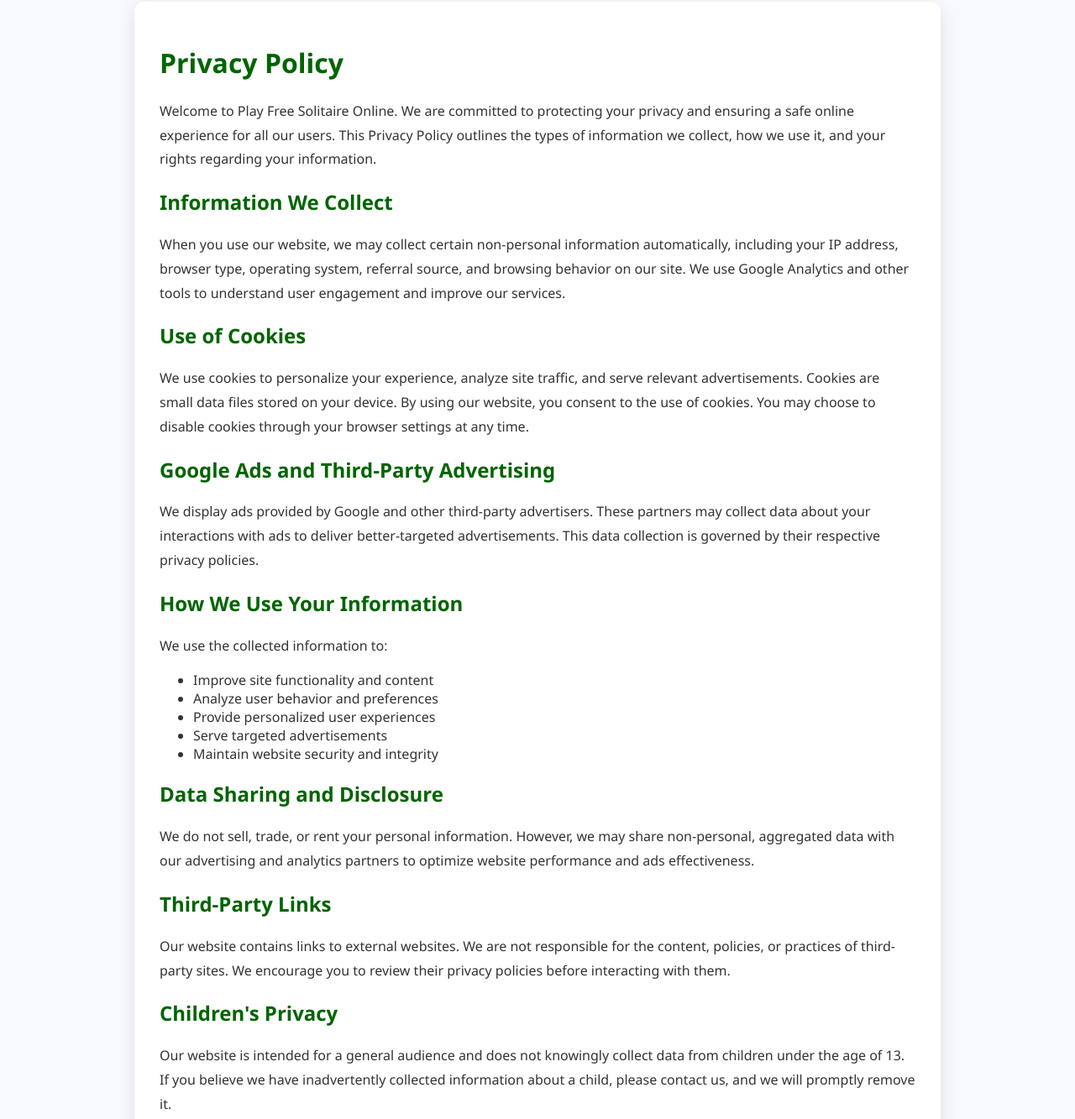
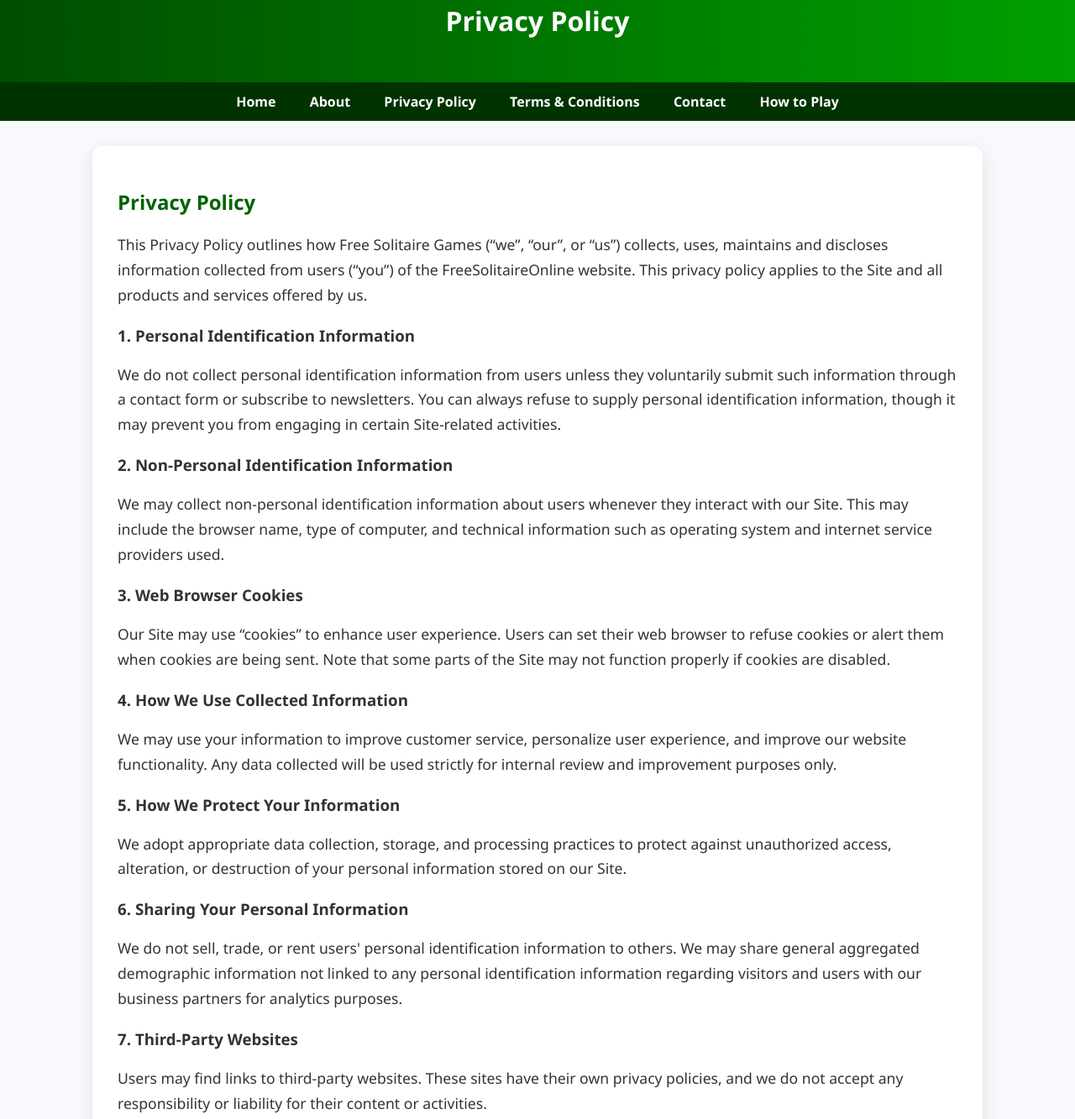
Before and after one commit to Ros797/Solitare, a plain HTML site: page privacy.html in a window 1280 px wide. Shown: the part 48-1381 px from the top of the page at 84% size. Drawn offline with Linux system fonts and the light colour scheme.

Commit message:
privacy.html

```diff
--- a/privacy.html
+++ b/privacy.html
@@ -1,99 +1,66 @@
 <!DOCTYPE html>
 <html lang="en">
+<head>
+  <meta charset="UTF-8" />
+  <meta name="viewport" content="width=device-width, initial-scale=1.0" />
+  <title>Privacy Policy - Free Solitaire Games</title>
+  <link rel="stylesheet" href="style.css">
+</head>
+<body>
+  <header>
+    <h1>Privacy Policy</h1>
+  </header>
 
-<head>
-  <meta charset="UTF-8">
-  <meta name="viewport" content="width=device-width, initial-scale=1.0">
-  <title>Privacy Policy - Play Free Solitaire Online</title>
-  <style>
-    body {
-      font-family: 'Segoe UI', Tahoma, Geneva, Verdana, sans-serif;
-      background-color: #f7f9fc;
-      margin: 0;
-      padding: 0;
-      color: #333;
-    }
+  <nav>
+    <a href="index.html">Home</a>
+    <a href="about.html">About</a>
+    <a href="privacy.html">Privacy Policy</a>
+    <a href="terms.html">Terms & Conditions</a>
+    <a href="contact.html">Contact</a>
+    <a href="howtoplay.html">How to Play</a>
+  </nav>
 
-    .container {
-      max-width: 900px;
-      margin: 50px auto;
-      background: white;
-      padding: 30px;
-      border-radius: 12px;
-      box-shadow: 0 5px 20px rgba(0, 0, 0, 0.1);
-    }
+  <div class="container">
+    <!-- ORIGINAL CONTENT STARTS HERE -->
+    <h2>Privacy Policy</h2>
+    <p>This Privacy Policy outlines how Free Solitaire Games (“we”, “our”, or “us”) collects, uses, maintains and discloses information collected from users (“you”) of the FreeSolitaireOnline website. This privacy policy applies to the Site and all products and services offered by us.</p>
 
-    h1, h2, h3 {
-      color: #006400;
-    }
+    <h3>1. Personal Identification Information</h3>
+    <p>We do not collect personal identification information from users unless they voluntarily submit such information through a contact form or subscribe to newsletters. You can always refuse to supply personal identification information, though it may prevent you from engaging in certain Site-related activities.</p>
 
-    p {
-      line-height: 1.8;
-      margin: 15px 0;
-    }
+    <h3>2. Non-Personal Identification Information</h3>
+    <p>We may collect non-personal identification information about users whenever they interact with our Site. This may include the browser name, type of computer, and technical information such as operating system and internet service providers used.</p>
 
-    footer {
-      background: #004d00;
-      color: white;
-      text-align: center;
-      padding: 20px;
-      margin-top: 50px;
-    }
-  </style>
-</head>
+    <h3>3. Web Browser Cookies</h3>
+    <p>Our Site may use “cookies” to enhance user experience. Users can set their web browser to refuse cookies or alert them when cookies are being sent. Note that some parts of the Site may not function properly if cookies are disabled.</p>
 
-<body>
-  <div class="container">
-    <h1>Privacy Policy</h1>
-    <p>Welcome to Play Free Solitaire Online. We are committed to protecting your privacy and ensuring a safe online experience for all our users. This Privacy Policy outlines the types of information we collect, how we use it, and your rights regarding your information.</p>
+    <h3>4. How We Use Collected Information</h3>
+    <p>We may use your information to improve customer service, personalize user experience, and improve our website functionality. Any data collected will be used strictly for internal review and improvement purposes only.</p>
 
-    <h2>Information We Collect</h2>
-    <p>When you use our website, we may collect certain non-personal information automatically, including your IP address, browser type, operating system, referral source, and browsing behavior on our site. We use Google Analytics and other tools to understand user engagement and improve our services.</p>
+    <h3>5. How We Protect Your Information</h3>
+    <p>We adopt appropriate data collection, storage, and processing practices to protect against unauthorized access, alteration, or destruction of your personal information stored on our Site.</p>
 
-    <h2>Use of Cookies</h2>
-    <p>We use cookies to personalize your experience, analyze site traffic, and serve relevant advertisements. Cookies are small data files stored on your device. By using our website, you consent to the use of cookies. You may choose to disable cookies through your browser settings at any time.</p>
+    <h3>6. Sharing Your Personal Information</h3>
+    <p>We do not sell, trade, or rent users' personal identification information to others. We may share general aggregated demographic information not linked to any personal identification information regarding visitors and users with our business partners for analytics purposes.</p>
 
-    <h2>Google Ads and Third-Party Advertising</h2>
-    <p>We display ads provided by Google and other third-party advertisers. These partners may collect data about your interactions with ads to deliver better-targeted advertisements. This data collection is governed by their respective privacy policies.</p>
+    <h3>7. Third-Party Websites</h3>
+    <p>Users may find links to third-party websites. These sites have their own privacy policies, and we do not accept any responsibility or liability for their content or activities.</p>
 
-    <h2>How We Use Your Information</h2>
-    <p>We use the collected information to:</p>
-    <ul>
-      <li>Improve site functionality and content</li>
-      <li>Analyze user behavior and preferences</li>
-      <li>Provide personalized user experiences</li>
-      <li>Serve targeted advertisements</li>
-      <li>Maintain website security and integrity</li>
-    </ul>
+    <h3>8. Changes to This Privacy Policy</h3>
+    <p>We reserve the right to update this Privacy Policy at any time. When we do, we will revise the updated date at the bottom of this page. We encourage users to check this page frequently to stay informed about how we protect their information.</p>
 
-    <h2>Data Sharing and Disclosure</h2>
-    <p>We do not sell, trade, or rent your personal information. However, we may share non-personal, aggregated data with our advertising and analytics partners to optimize website performance and ads effectiveness.</p>
+    <h3>9. Your Acceptance of These Terms</h3>
+    <p>By using this Site, you signify your acceptance of this policy. If you do not agree, please do not use our Site. Continued use following any updates means you accept those changes.</p>
 
-    <h2>Third-Party Links</h2>
-    <p>Our website contains links to external websites. We are not responsible for the content, policies, or practices of third-party sites. We encourage you to review their privacy policies before interacting with them.</p>
+    <h3>10. Contacting Us</h3>
+    <p>If you have any questions about this Privacy Policy, please contact us through our <a href="contact.html">Contact Page</a>.</p>
 
-    <h2>Children's Privacy</h2>
-    <p>Our website is intended for a general audience and does not knowingly collect data from children under the age of 13. If you believe we have inadvertently collected information about a child, please contact us, and we will promptly remove it.</p>
-
-    <h2>Data Security</h2>
-    <p>We implement industry-standard measures to protect the information we collect. However, no method of transmission over the Internet or method of electronic storage is 100% secure. We cannot guarantee absolute security.</p>
-
-    <h2>Your Privacy Rights</h2>
-    <p>Depending on your jurisdiction, you may have the right to access, correct, or delete your personal data. You can also opt-out of data collection for advertising purposes by adjusting your browser or device settings.</p>
-
-    <h2>Policy Changes</h2>
-    <p>We reserve the right to update this Privacy Policy at any time. Changes will be posted on this page with an updated effective date. We encourage you to review this page periodically to stay informed about how we protect your information.</p>
-
-    <h2>Contact Us</h2>
-    <p>If you have any questions about this Privacy Policy or our practices, please reach out to us at: support@freesolitairegames.com</p>
-
-    <p>Effective Date: April 26, 2025</p>
+    <p><em>Last updated: April 2025</em></p>
+    <!-- ORIGINAL CONTENT ENDS HERE -->
   </div>
 
   <footer>
-    &copy; 2025 Free Solitaire Games. All rights reserved.
+    &copy; 2025 Free Desktop Solitaire Games. All rights reserved.
   </footer>
-
 </body>
-
 </html>
```
